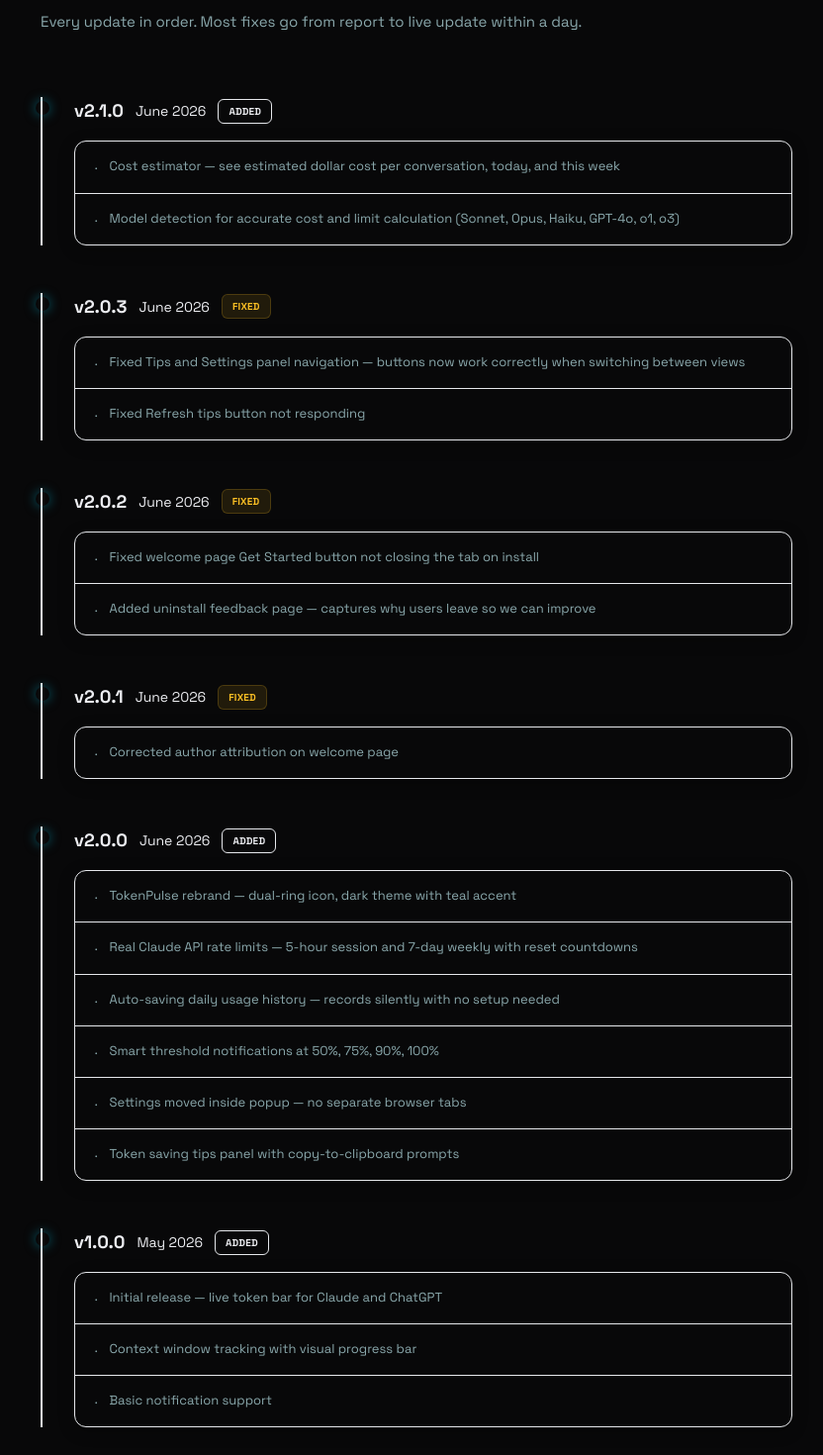
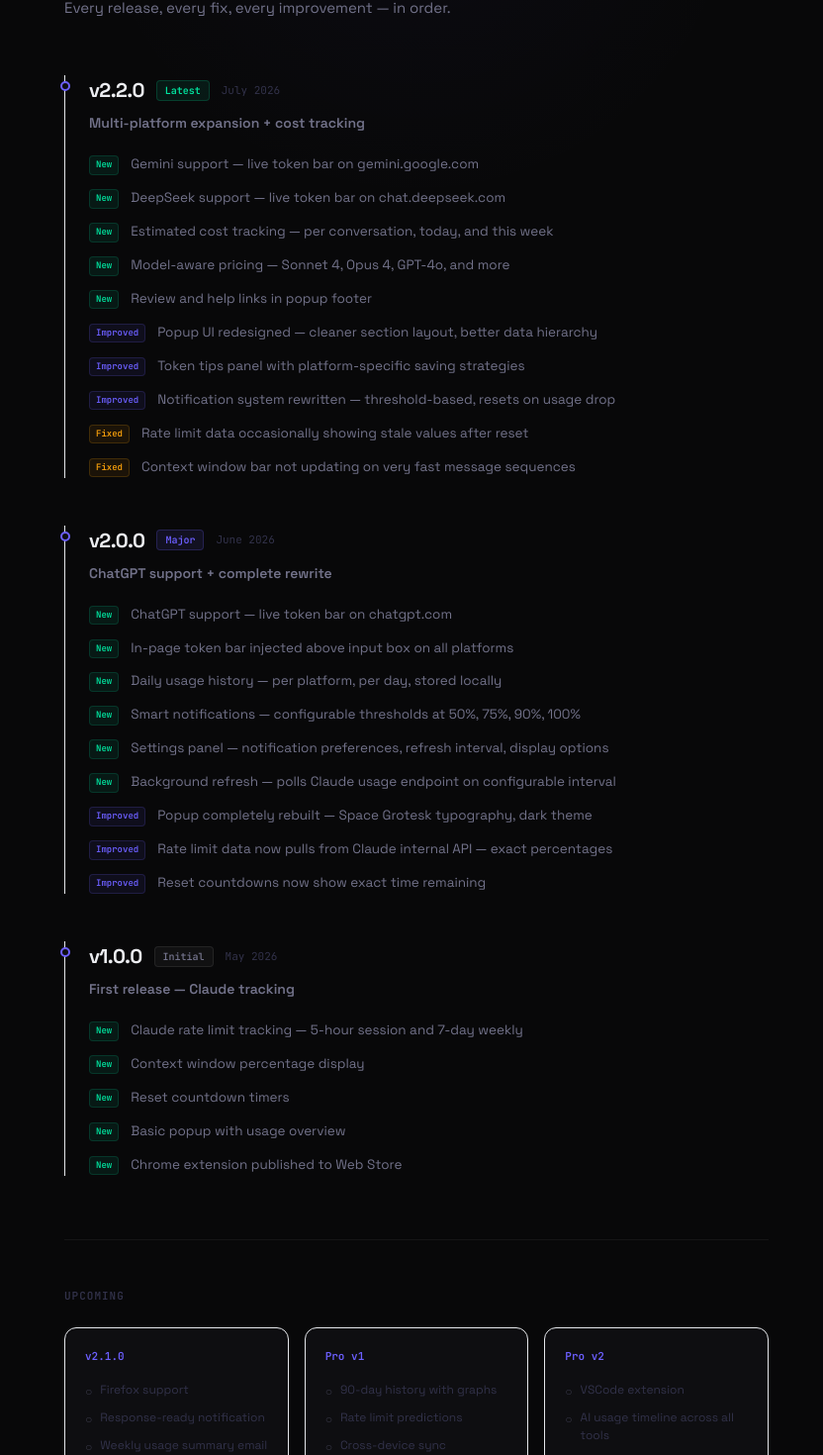
Before and after one commit to anu-ship-it/tokenpulse-web, a Next.js app: page /changelog in a window 1280 px wide. Shown: the part 232-1702 px from the top of the page at 99% size, without its empty margins (219-1051 px from the left). Built offline with nearby package versions, Linux system fonts and the light colour scheme; no server answers.

Commit message:
add changelog with full version history

```diff
--- a/app/changelog/page.tsx
+++ b/app/changelog/page.tsx
@@ -1,133 +1,173 @@
-type Entry = {
-  version: string;
-  date: string;
-  tag: "added" | "fixed" | "changed";
-  items: string[];
-};
+import Nav from '@/components/layout/Nav'
+import Footer from '@/components/layout/Footer'
+import { pageMetadata } from '@/lib/metadata'
 
-const entries: Entry[] = [
+export const metadata = pageMetadata({
+  title: 'Changelog — TokenPulse',
+  description: 'What is new in TokenPulse. Version history, feature releases, and upcoming changes.',
+  path: '/changelog',
+})
+
+const releases = [
   {
-    version: "2.1.0",
-    date: "June 2026",
-    tag: "added",
-    items: [
-      "Cost estimator — see estimated dollar cost per conversation, today, and this week",
-      "Model detection for accurate cost and limit calculation (Sonnet, Opus, Haiku, GPT-4o, o1, o3)",
+    version: 'v2.2.0',
+    date: 'July 2026',
+    tag: 'Latest',
+    tagColor: 'text-[#00E5A0] bg-[rgba(0,229,160,0.08)] border-[rgba(0,229,160,0.18)]',
+    summary: 'Multi-platform expansion + cost tracking',
+    changes: [
+      { type: 'new', text: 'Gemini support — live token bar on gemini.google.com' },
+      { type: 'new', text: 'DeepSeek support — live token bar on chat.deepseek.com' },
+      { type: 'new', text: 'Estimated cost tracking — per conversation, today, and this week' },
+      { type: 'new', text: 'Model-aware pricing — Sonnet 4, Opus 4, GPT-4o, and more' },
+      { type: 'new', text: 'Review and help links in popup footer' },
+      { type: 'improved', text: 'Popup UI redesigned — cleaner section layout, better data hierarchy' },
+      { type: 'improved', text: 'Token tips panel with platform-specific saving strategies' },
+      { type: 'improved', text: 'Notification system rewritten — threshold-based, resets on usage drop' },
+      { type: 'fixed', text: 'Rate limit data occasionally showing stale values after reset' },
+      { type: 'fixed', text: 'Context window bar not updating on very fast message sequences' },
     ],
   },
   {
-    version: "2.0.3",
-    date: "June 2026",
-    tag: "fixed",
-    items: [
-      "Fixed Tips and Settings panel navigation — buttons now work correctly when switching between views",
-      "Fixed Refresh tips button not responding",
+    version: 'v2.0.0',
+    date: 'June 2026',
+    tag: 'Major',
+    tagColor: 'text-[#6C5FFF] bg-[rgba(108,95,255,0.10)] border-[rgba(108,95,255,0.22)]',
+    summary: 'ChatGPT support + complete rewrite',
+    changes: [
+      { type: 'new', text: 'ChatGPT support — live token bar on chatgpt.com' },
+      { type: 'new', text: 'In-page token bar injected above input box on all platforms' },
+      { type: 'new', text: 'Daily usage history — per platform, per day, stored locally' },
+      { type: 'new', text: 'Smart notifications — configurable thresholds at 50%, 75%, 90%, 100%' },
+      { type: 'new', text: 'Settings panel — notification preferences, refresh interval, display options' },
+      { type: 'new', text: 'Background refresh — polls Claude usage endpoint on configurable interval' },
+      { type: 'improved', text: 'Popup completely rebuilt — Space Grotesk typography, dark theme' },
+      { type: 'improved', text: 'Rate limit data now pulls from Claude internal API — exact percentages' },
+      { type: 'improved', text: 'Reset countdowns now show exact time remaining' },
     ],
   },
   {
-    version: "2.0.2",
-    date: "June 2026",
-    tag: "fixed",
-    items: [
-      "Fixed welcome page Get Started button not closing the tab on install",
-      "Added uninstall feedback page — captures why users leave so we can improve",
+    version: 'v1.0.0',
+    date: 'May 2026',
+    tag: 'Initial',
+    tagColor: 'text-[#72728A] bg-[rgba(255,255,255,0.04)] border-[rgba(255,255,255,0.08)]',
+    summary: 'First release — Claude tracking',
+    changes: [
+      { type: 'new', text: 'Claude rate limit tracking — 5-hour session and 7-day weekly' },
+      { type: 'new', text: 'Context window percentage display' },
+      { type: 'new', text: 'Reset countdown timers' },
+      { type: 'new', text: 'Basic popup with usage overview' },
+      { type: 'new', text: 'Chrome extension published to Web Store' },
     ],
   },
-  {
-    version: "2.0.1",
-    date: "June 2026",
-    tag: "fixed",
-    items: ["Corrected author attribution on welcome page"],
-  },
-  {
-    version: "2.0.0",
-    date: "June 2026",
-    tag: "added",
-    items: [
-      "TokenPulse rebrand — dual-ring icon, dark theme with teal accent",
-      "Real Claude API rate limits — 5-hour session and 7-day weekly with reset countdowns",
-      "Auto-saving daily usage history — records silently with no setup needed",
-      "Smart threshold notifications at 50%, 75%, 90%, 100%",
-      "Settings moved inside popup — no separate browser tabs",
-      "Token saving tips panel with copy-to-clipboard prompts",
-    ],
-  },
-  {
-    version: "1.0.0",
-    date: "May 2026",
-    tag: "added",
-    items: [
-      "Initial release — live token bar for Claude and ChatGPT",
-      "Context window tracking with visual progress bar",
-      "Basic notification support",
-    ],
-  },
-];
+]
 
-const tagStyles: Record<Entry["tag"], string> = {
-  added: "bg-teal/10 text-teal border-teal/20",
-  fixed: "bg-amber-400/10 text-amber-400 border-amber-400/20",
-  changed: "bg-teal-light/10 text-teal-light border-teal-light/20",
-};
+const upcoming = [
+  { version: 'v2.1.0', items: ['Firefox support', 'Response-ready notification', 'Weekly usage summary email', 'Usage export (CSV)'] },
+  { version: 'Pro v1', items: ['90-day history with graphs', 'Rate limit predictions', 'Cross-device sync', 'Unlimited platforms (Grok, Perplexity, Cursor, Mistral)'] },
+  { version: 'Pro v2', items: ['VSCode extension', 'AI usage timeline across all tools', 'OpenRouter + Azure API monitoring', 'Mobile push notifications'] },
+]
 
-const tagLabels: Record<Entry["tag"], string> = {
-  added: "Added",
-  fixed: "Fixed",
-  changed: "Changed",
-};
+const typeStyles: Record<string, string> = {
+  new: 'text-[#00E5A0] bg-[rgba(0,229,160,0.08)] border-[rgba(0,229,160,0.15)]',
+  improved: 'text-[#6C5FFF] bg-[rgba(108,95,255,0.08)] border-[rgba(108,95,255,0.18)]',
+  fixed: 'text-[#F59E0B] bg-[rgba(245,158,11,0.08)] border-[rgba(245,158,11,0.18)]',
+}
+
+const typeLabel: Record<string, string> = {
+  new: 'New',
+  improved: 'Improved',
+  fixed: 'Fixed',
+}
 
 export default function ChangelogPage() {
   return (
-    <section className="pt-36 pb-24">
-      <div className="max-w-[760px] mx-auto">
-        <div className="text-[10px] font-bold tracking-[0.14em] text-teal uppercase mb-3">
+    <>
+      <Nav />
+      <main className="relative min-h-screen">
+        <div className="absolute inset-0 pointer-events-none overflow-hidden">
+          <div className="absolute top-[-300px] left-1/2 -translate-x-1/2 w-[800px] h-[800px] rounded-full bg-[radial-gradient(circle,rgba(108,95,255,0.04)_0%,transparent_60%)]"/>
+        </div>
+
+        <div className="relative z-10 max-w-[760px] mx-auto px-6 pt-32 pb-24">
+          {/* Header */}
+          <div className="mb-14">
+            <div className="font-mono text-[11px] font-semibold tracking-[1px] uppercase text-[#6C5FFF] mb-4">
               Changelog
             </div>
-        <h1 className="text-[32px] md:text-[44px] font-extrabold leading-tight tracking-tight mb-4">
-          What&apos;s <span className="text-teal">shipped.</span>
+            <h1 className="text-[clamp(32px,4vw,48px)] font-bold tracking-[-0.05em] leading-[1.07] text-[#EDEEF2] mb-4">
+              What is new in TokenPulse
             </h1>
-        <p className="text-[15px] text-[#8aa8ac] leading-relaxed mb-16">
-          Every update in order. Most fixes go from report to live update within
-          a day.
+            <p className="text-[15px] text-[#72728A] leading-relaxed">
+              Every release, every fix, every improvement — in order.
             </p>
-
-        <div className="flex flex-col gap-12">
-          {entries.map((entry) => (
-            <div
-              key={entry.version}
-              className="relative pl-8 border-l-2 border-border"
-            >
-              <div className="absolute -left-[7px] top-1 w-3.5 h-3.5 rounded-full bg-teal shadow-[0_0_12px_rgba(6,182,212,0.5)]" />
-
-              <div className="flex items-center gap-3 mb-4 flex-wrap">
-                <span className="text-lg font-bold text-teal-light">
-                  v{entry.version}
-                </span>
-                <span className="text-sm text-text-muted">{entry.date}</span>
-                <span
-                  className={`text-[10px] font-bold uppercase tracking-wide px-2.5 py-1 rounded-md border ${tagStyles[entry.tag]}`}
-                >
-                  {tagLabels[entry.tag]}
-                </span>
           </div>
 
-              <div className="bg-bg2 border border-border rounded-xl overflow-hidden shadow-[0_4px_16px_rgba(0,0,0,0.3)]">
-                {entry.items.map((item, i) => (
-                  <div
-                    key={item}
-                    className={`flex gap-3 px-5 py-3.5 text-[13px] text-[#8aa8ac] leading-relaxed ${
-                      i > 0 ? "border-t border-border2" : ""
-                    }`}
-                  >
-                    <span className="text-teal flex-shrink-0 mt-0.5">·</span>
-                    {item}
+          {/* Releases */}
+          <div className="flex flex-col gap-12 mb-16">
+            {releases.map((release) => (
+              <div key={release.version} className="relative pl-6 border-l border-white/8">
+                {/* Timeline dot */}
+                <div className="absolute -left-[5px] top-1.5 w-2.5 h-2.5 rounded-full bg-[#0E0E11] border-2 border-[#6C5FFF]"/>
+
+                {/* Version header */}
+                <div className="flex items-center gap-3 mb-2 flex-wrap">
+                  <span className="text-[20px] font-black text-[#EDEEF2] tracking-tight">
+                    {release.version}
+                  </span>
+                  <span className={`font-mono text-[10px] font-semibold px-2 py-0.5 rounded border ${release.tagColor}`}>
+                    {release.tag}
+                  </span>
+                  <span className="font-mono text-[11px] text-[#32324A]">{release.date}</span>
+                </div>
+
+                <p className="text-[14px] font-semibold text-[#72728A] mb-5">{release.summary}</p>
+
+                <div className="flex flex-col gap-3">
+                  {release.changes.map((change, i) => (
+                    <div key={i} className="flex items-start gap-3">
+                      <span className={`font-mono text-[9px] font-semibold px-1.5 py-0.5 rounded border flex-shrink-0 mt-0.5 ${typeStyles[change.type]}`}>
+                        {typeLabel[change.type]}
+                      </span>
+                      <span className="text-[13.5px] text-[#72728A] leading-relaxed">{change.text}</span>
                     </div>
                   ))}
                 </div>
               </div>
             ))}
           </div>
+
+          {/* Upcoming */}
+          <div className="border-t border-white/5 pt-12">
+            <div className="font-mono text-[11px] font-semibold tracking-[1px] uppercase text-[#32324A] mb-6">
+              Upcoming
             </div>
-    </section>
-  );
+            <div className="grid grid-cols-1 md:grid-cols-3 gap-4">
+              {upcoming.map((u) => (
+                <div key={u.version} className="bg-[#0E0E11] border border-white/8 rounded-xl p-5">
+                  <div className="font-mono text-[11px] font-semibold text-[#6C5FFF] mb-4">{u.version}</div>
+                  <ul className="flex flex-col gap-2">
+                    {u.items.map((item, i) => (
+                      <li key={i} className="flex items-start gap-2 text-[12px] text-[#32324A]">
+                        <span className="text-[#3a3a4a] flex-shrink-0 mt-0.5">○</span>
+                        {item}
+                      </li>
+                    ))}
+                  </ul>
+                </div>
+              ))}
+            </div>
+
+            <p className="font-mono text-[11px] text-[#32324A] mt-8 text-center">
+              Want to influence the roadmap?{' '}
+              <a href="/contact" className="text-[#6C5FFF] hover:underline">Send us your feedback</a>
+              {' '}or{' '}
+              <a href="https://github.com/anu-ship-it/TokenPulse" target="_blank" rel="noopener noreferrer" className="text-[#6C5FFF] hover:underline">open an issue on GitHub</a>
+            </p>
+          </div>
+        </div>
+      </main>
+      <Footer />
+    </>
+  )
 }
```
Lines whose indentation alone changed are shown as unchanged.
